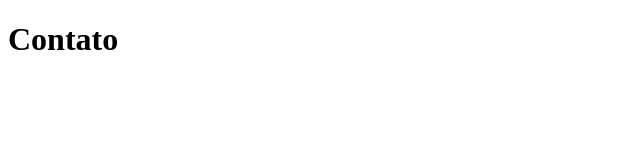
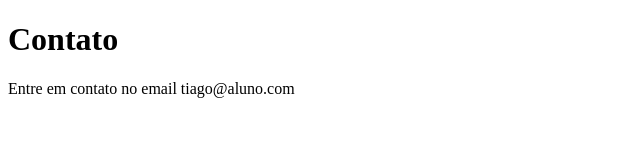
Before and after one commit to NaiaraMorte/repositorio-commit-e-versoes, a plain HTML site: page contato.html in a window 1280 px wide. Shown: the whole page, without its empty margins (0-640 px from the left). Drawn offline with Linux system fonts and the light colour scheme.

Commit message:
adicionando o email de contato

```diff
--- a/contato.html
+++ b/contato.html
@@ -7,5 +7,7 @@
 </head>
 <body>
     <h1>Contato</h1>
+
+    <p>Entre em contato no email tiago@aluno.com </p>
 </body>
 </html>
```
